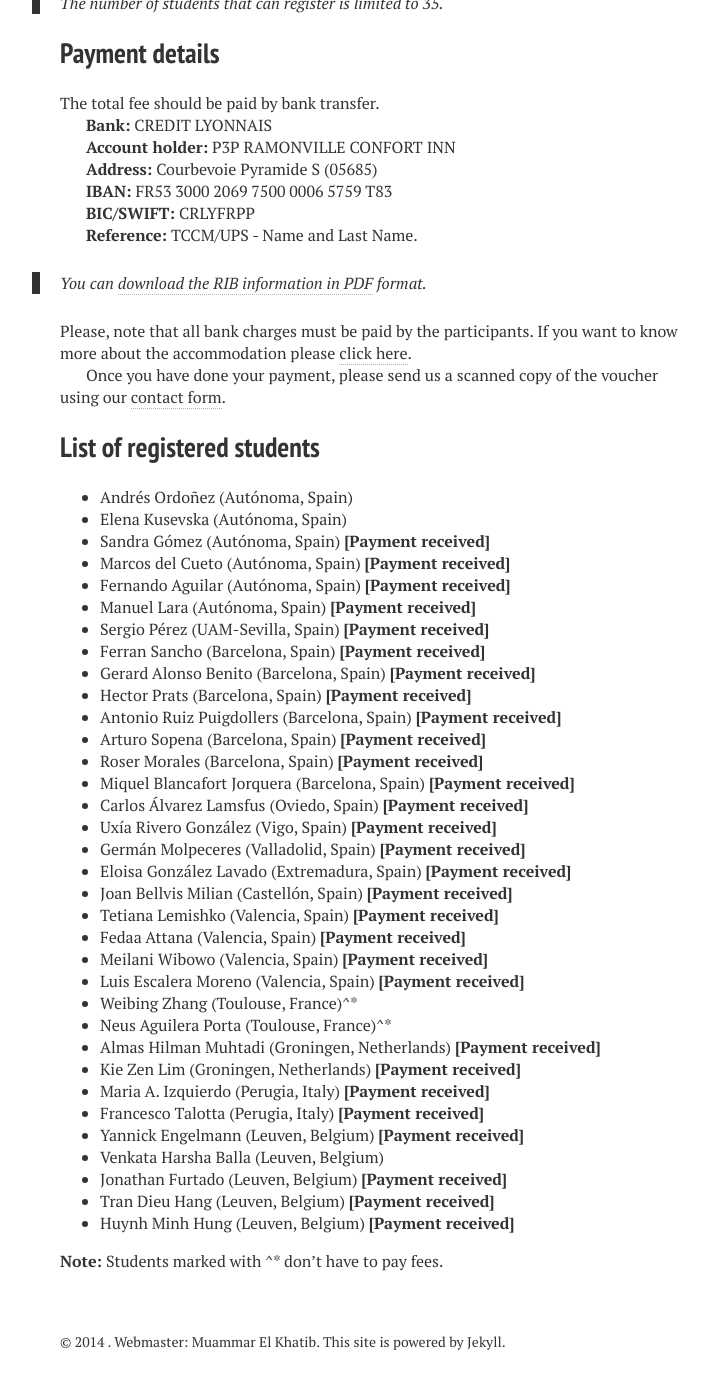
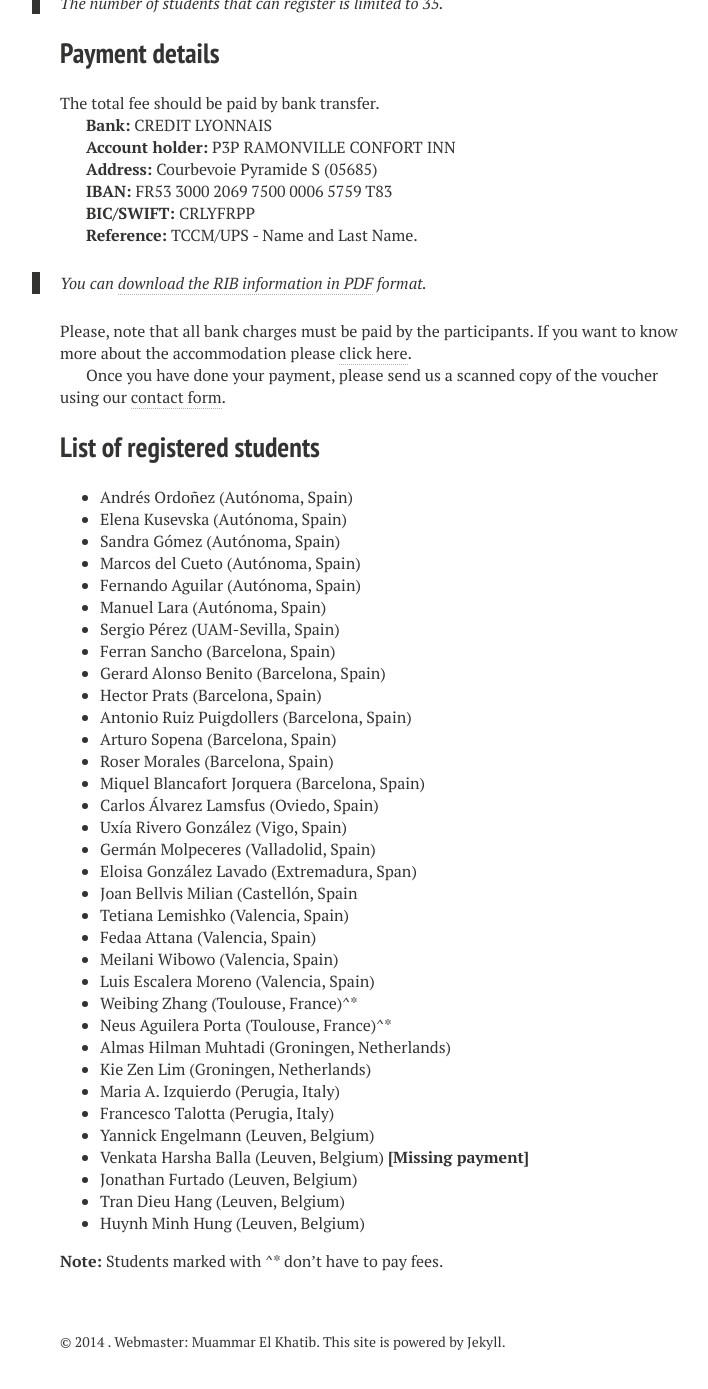
Before and after one commit to muammar/intcourse, a Jekyll site: the page built from registration/index.md, in a window 1280 px wide and 1400 px high, scrolled down 690 px. Shown: the top 1389 px of the window, without its empty margins (260-968 px from the left). Built offline with Jekyll 4.4.1, drawn with Linux system fonts in a browser that asks for light colours; nearby versions of some CDN libraries.

Commit message:
Ya pagaron todos menos 1, solo ponemos ese (regitro)

```diff
--- a/registration/index.md
+++ b/registration/index.md
@@ -51,38 +51,38 @@ using our [contact form](../contact).
 
 *  Andrés  Ordoñez                                    (Autónoma, Spain)
 *  Elena   Kusevska                                     (Autónoma, Spain)
-*  Sandra  Gómez                                       (Autónoma, Spain) **[Payment received]**
-*  Marcos  del Cueto                                    (Autónoma, Spain) **[Payment received]**
-*  Fernando        Aguilar                              (Autónoma, Spain) **[Payment received]**
-*  Manuel Lara                                          (Autónoma, Spain) **[Payment received]**
-*  Sergio  Pérez                                       (UAM-Sevilla, Spain) **[Payment received]**
-*  Ferran  Sancho                                       (Barcelona, Spain)  **[Payment received]**
-*  Gerard Alonso   Benito                               (Barcelona, Spain) **[Payment received]**
-*  Hector  Prats                                        (Barcelona, Spain) **[Payment received]**
-*  Antonio Ruiz Puigdollers                             (Barcelona, Spain) **[Payment received]**
-*  Arturo  Sopena                                       (Barcelona, Spain) **[Payment received]**
-*  Roser   Morales                                      (Barcelona, Spain) **[Payment received]**
-*  Miquel  Blancafort Jorquera                          (Barcelona, Spain) **[Payment received]**
-*  Carlos  Álvarez Lamsfus                            (Oviedo, Spain) **[Payment received]**
-*  Uxía    Rivero González                            (Vigo, Spain) **[Payment received]**
-*  Germán  Molpeceres                                  (Valladolid, Spain) **[Payment received]**
-*  Eloisa  González Lavado                             (Extremadura, Spain) **[Payment received]**
-*  Joan    Bellvis Milian                               (Castellón, Spain) **[Payment received]**
-*  Tetiana         Lemishko                             (Valencia, Spain) **[Payment received]**
-*  Fedaa   Attana                                       (Valencia, Spain) **[Payment received]**
-*  Meilani         Wibowo                               (Valencia, Spain) **[Payment received]**
-*  Luis    Escalera Moreno                              (Valencia, Spain) **[Payment received]**
+*  Sandra  Gómez                                       (Autónoma, Spain)
+*  Marcos  del Cueto                                    (Autónoma, Spain)
+*  Fernando        Aguilar                              (Autónoma, Spain)
+*  Manuel Lara                                          (Autónoma, Spain)
+*  Sergio  Pérez                                       (UAM-Sevilla, Spain)
+*  Ferran  Sancho                                       (Barcelona, Spain)
+*  Gerard Alonso   Benito                               (Barcelona, Spain)
+*  Hector  Prats                                        (Barcelona, Spain)
+*  Antonio Ruiz Puigdollers                             (Barcelona, Spain)
+*  Arturo  Sopena                                       (Barcelona, Spain)
+*  Roser   Morales                                      (Barcelona, Spain)
+*  Miquel  Blancafort Jorquera                          (Barcelona, Spain)
+*  Carlos  Álvarez Lamsfus                            (Oviedo, Spain)
+*  Uxía    Rivero González                            (Vigo, Spain)
+*  Germán  Molpeceres                                  (Valladolid, Spain)
+*  Eloisa  González Lavado                             (Extremadura, Span)
+*  Joan    Bellvis Milian                               (Castellón, Spain
+*  Tetiana         Lemishko                             (Valencia, Spain)
+*  Fedaa   Attana                                       (Valencia, Spain)
+*  Meilani         Wibowo                               (Valencia, Spain)
+*  Luis    Escalera Moreno                              (Valencia, Spain)
 *  Weibing Zhang                                        (Toulouse, France)^*
 *  Neus    Aguilera Porta                               (Toulouse, France)^*
-*  Almas Hilman    Muhtadi                              (Groningen, Netherlands) **[Payment received]**
-*  Kie Zen Lim                                          (Groningen, Netherlands) **[Payment received]**
-*  Maria A.        Izquierdo                            (Perugia, Italy) **[Payment received]**
-* Francesco Talotta                                     (Perugia, Italy) **[Payment received]**
-*  Yannick Engelmann                                    (Leuven, Belgium) **[Payment received]**
-*  Venkata Harsha  Balla                                (Leuven, Belgium)
-*  Jonathan        Furtado                              (Leuven, Belgium) **[Payment received]**
-* Tran Dieu Hang                                        (Leuven, Belgium) **[Payment received]**
-* Huynh Minh Hung                                       (Leuven, Belgium) **[Payment received]**
+*  Almas Hilman    Muhtadi                              (Groningen, Netherlands)
+*  Kie Zen Lim                                          (Groningen, Netherlands)
+*  Maria A.        Izquierdo                            (Perugia, Italy)
+* Francesco Talotta                                     (Perugia, Italy)
+*  Yannick Engelmann                                    (Leuven, Belgium)
+*  Venkata Harsha  Balla                                (Leuven, Belgium) **[Missing payment]**
+*  Jonathan        Furtado                              (Leuven, Belgium)
+* Tran Dieu Hang                                        (Leuven, Belgium)
+* Huynh Minh Hung                                       (Leuven, Belgium)
 
 
 **Note:** Students marked with ^* don't have to pay fees.
```
